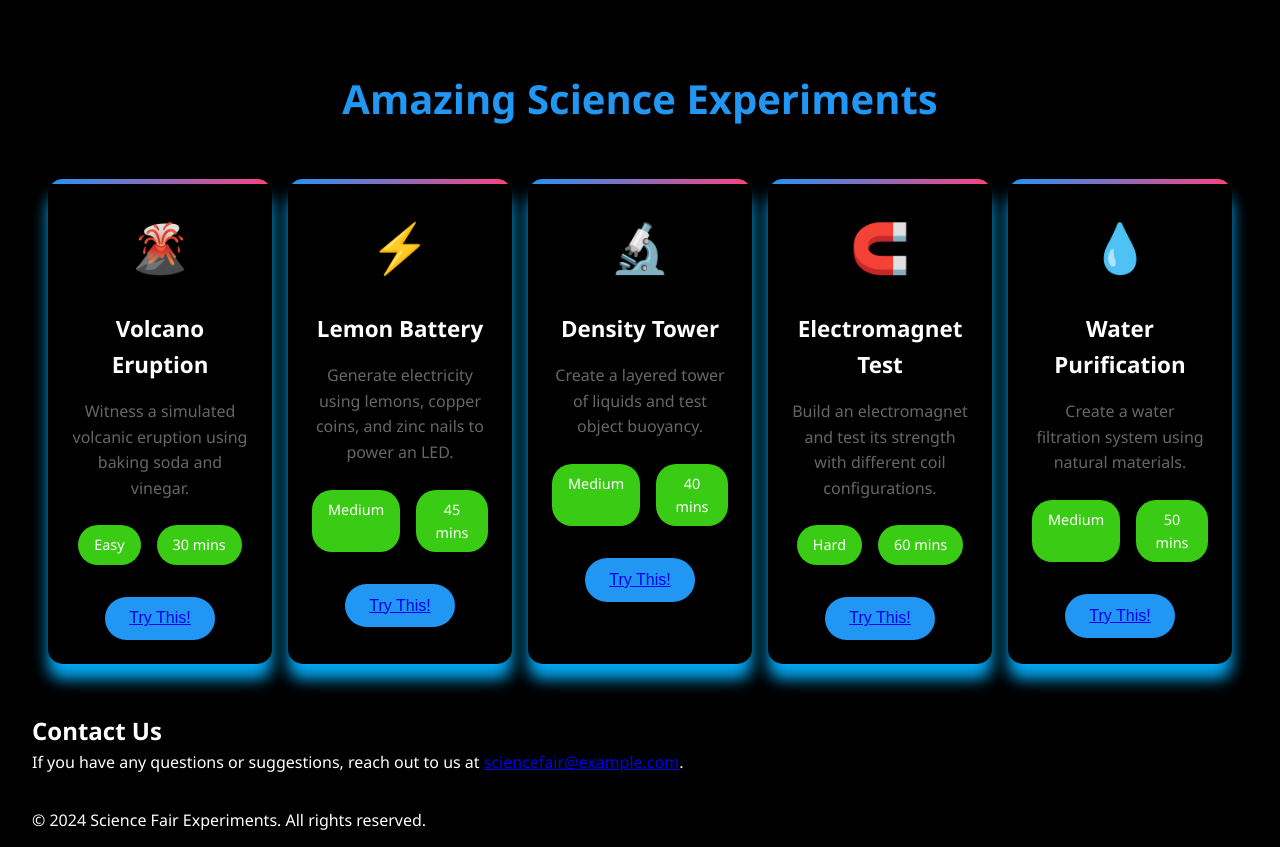
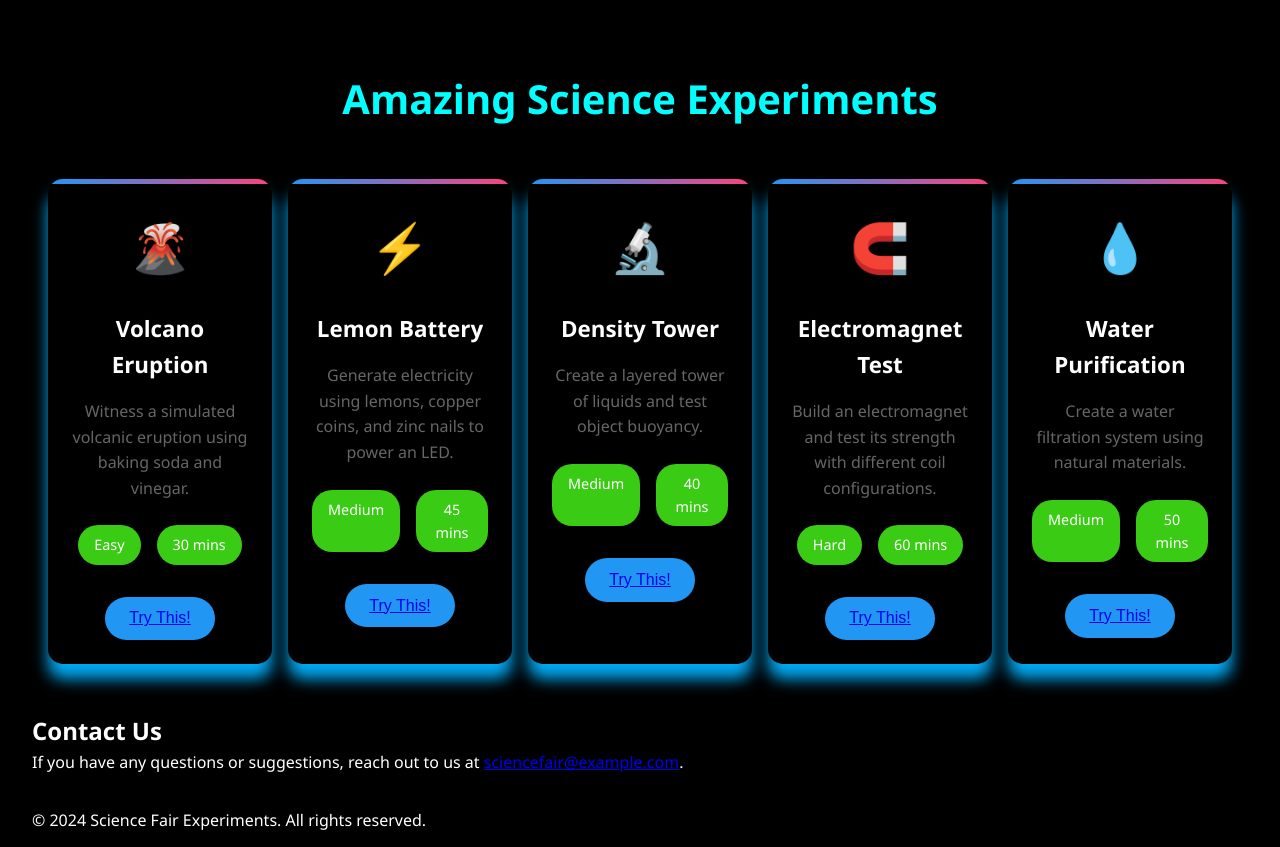
Before and after one commit to Sohamgoeliitp/SNWendsemproject, a plain HTML site: page index.html in a window 1280 px wide. Shown: the part 1053-1900 px from the top of the page. Drawn offline with Linux system fonts and the light colour scheme.

Commit message:
added color

```diff
--- a/index.html
+++ b/index.html
@@ -73,7 +73,7 @@
     </section>
   <div class="justwrapper">
     <section id="experiments">
-      <h2>Amazing Science Experiments</h2>
+      <h2 style="color: #00ffff;">Amazing Science Experiments</h2>
       <div class="experiment-grid">
         <div class="experiment-card" id="volexp">
           <div class="experiment-icon" id="abc">🌋</div>
```
